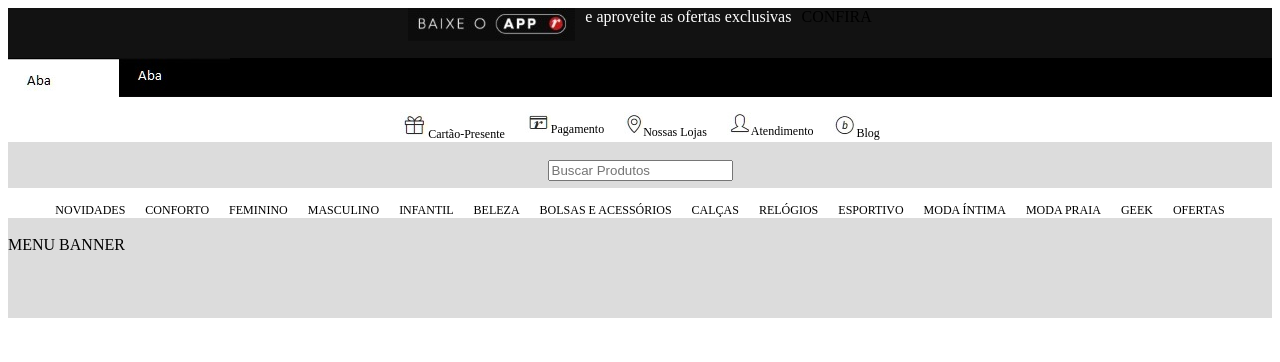
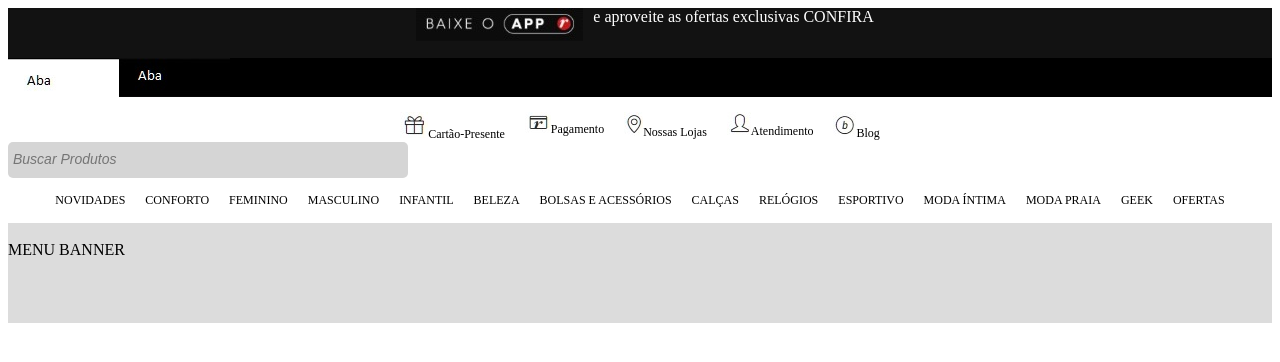
Before and after one commit to Giovane-Mastrantonio/Lab01, a plain HTML site: page index.html in a window 1280 px wide. Drawn offline with Linux system fonts and the light colour scheme.

Commit message:
Tentando acertar Menus

```diff
--- a/estilo.css
+++ b/estilo.css
@@ -44,19 +44,16 @@ a:visited{
 
 .menupresente
  {
- 	font-size: 12px;
- 	display: table;
- 	margin: auto;
- 	align-items: center;
-
+	font-size: 12px;
+	display: table;
+	margin: auto;
+	align-items: center;
 }
 
 ul {
 	align-items: center;
 	margin: 0px;
 	padding: 0px;
-
-
 }
 
 li{
@@ -65,13 +62,6 @@ li{
 	margin: 0;
 	padding: 0;
 }
-a{
-	font-family: all;
-	text-decoration: none;
-	display: block;
-	padding-right: 10px;
-	padding-left: 10px;
-}
 
 a:link{
 	color: black;
@@ -79,19 +69,31 @@ a:link{
 a:visited{
 	color:black;
 }
+a:hover{
+	color: black;
+}
+a:active{
+	color: black;
+}
 
-.menusearch {
+#menusearch {
 	text-align: center;
-	height: 46px;
-	background: #DCDCDC;
-	border-style: none;
+	background-color:#d5d5d5;
+  	border:solid 0px;
+  	border-radius:5px;
+  	width:400px;
+  	height: 36px;
+}
 
-}
-.search-container{
-  width: 490px;
-  display: block;
-  margin: 0 auto;
-  border: none;
+#msearch{
+	float:left;
+  background-color:transparent;
+  padding-left:5px;
+  font-style:italic;
+  font-size:14px;
+  border:none;
+  height:32px;
+  width:260px;
 }
 
 .menunovidades {
--- a/index.html
+++ b/index.html
@@ -9,17 +9,14 @@
 	<body>
 
 	<div class="baixeoapp">
-	<a href="#"><img id="bt_baixeoapp" src="bt_baixeoapp.jpg"></a>e aproveite as ofertas exclusivas<a href="#">CONFIRA</a>
+	<a href="#"><img id="bt_baixeoapp" src="bt_baixeoapp.jpg"></a>e aproveite as ofertas exclusivas  CONFIRA
 	</div>
 
 	<div class="topopreto">
   		<div class="coluna1"><img id="bt_ren" src="bt_ren.jpg"><img id="bt_ashua" src="bt_ashua.jpg"></div>
-
 	</div>
 
-
 	<div class="menuren">
-
 	</div>
 
 	<div class="menupresente">
@@ -31,16 +28,10 @@
 	        <li><a href="#"><img src="img_pessoa.jpg">Atendimento</a></li>
 	        <li><a href="#"><img src="img_blog.jpg">Blog</a></li>
 	    </ul>
-
 	</div>
 
-	<div class="menusearch">
-		<br>
-	<form class="search-container">
-  <label for="busca"></label>
-  <input type="search" id="busca" name="q" placeholder="Buscar Produtos">
-  </form>
-
+	<div id="menusearch">
+		    <input type="text" id="msearch" placeholder="Buscar Produtos">
 	</div>
 
 	<div class="menunovidades">
@@ -61,19 +52,12 @@
 	        <li><a href="#">GEEK</a></li>
 	        <li><a href="#">OFERTAS</a></li>
 	    </ul>
-	<BR>
-
+	<BR><BR>
 	</div>
 
 	<div class="menunobanner">
 		<br>
 	MENU BANNER<BR>
-
 	</div>
-
-
-
-
 	</body>
-
 	</html>
```
Also changed, not shown: 1 other file.
